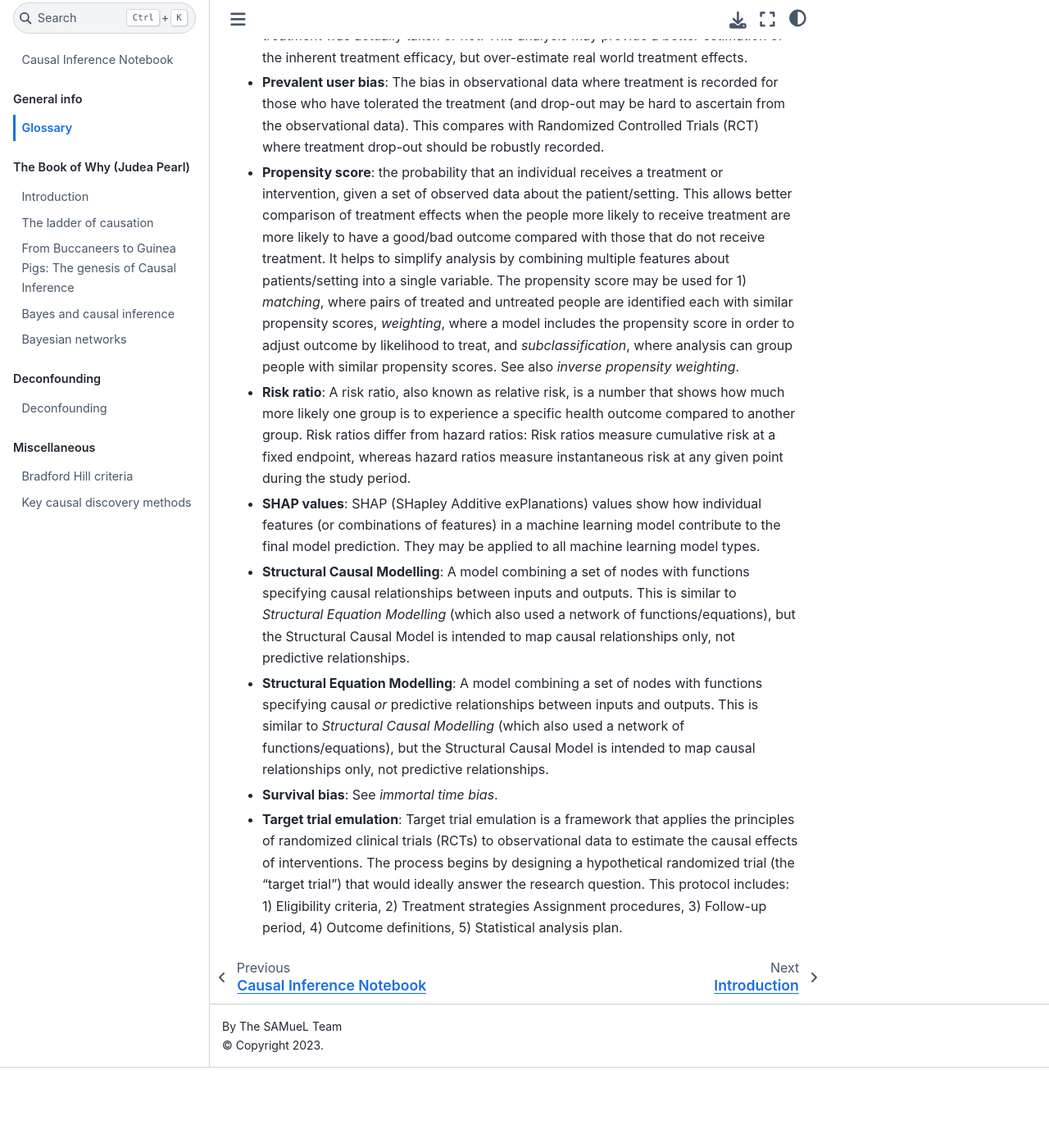
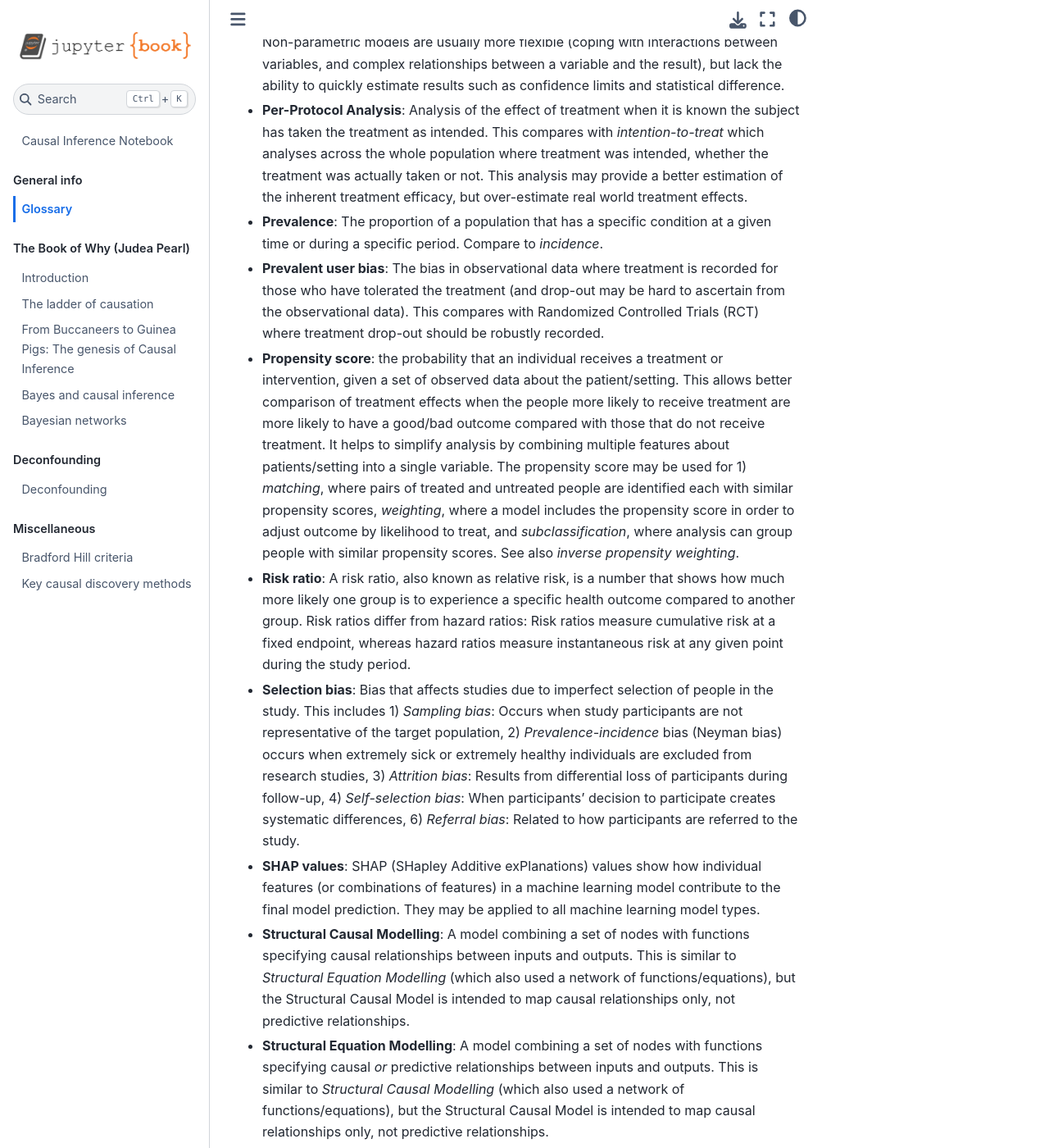
Before and after one commit to samuel-book/causal_inference_notebook, a Jupyter Book: the page built from glossary.md, in a window 1280 px wide and 1400 px high, scrolled down 5553 px. Shown: the whole window at 82% size. Built offline with Jupyter Book 1.0.4 settings and Sphinx 7.4.7 and the Sphinx Book theme 1.1.4, drawn with Linux system fonts in a browser that asks for light colours; pages that are not in the unit, such as notebooks, are missing from menus; before the commit the page ends 6855 px from its top, so only the background shows below that; some of the changed text lies outside the part shown.

Commit message:
Update glossary

```diff
--- a/glossary.md
+++ b/glossary.md
@@ -26,6 +26,8 @@
 * **Conditional Independence**: When two sets of variables (A and B) are independent given a third set (C), expressed as (A⊥⊥B∣C). For example sea drownings (A) and ice cream sales (B) may correlate, but the correlation disappears when weather (C) is controlled for.
 
 * **Confounder**: A confounder is a variable that affects both what you're testing (like a treatment) and what you're measuring (like an outcome), which can make it look like there's a relationship between them when there might not be one. Think of it like trying to figure out if yellow finger nails cause lung cancer - they are both caused by smoking, so appear related, but it is the smoking causing both (and so smoking needs to be measured and accounted for in order to avoid concluding that yellow finger nails cause lung cancer). An example of confounding is that multiple observational studies suggested HRT reduced cardiovascular risks, but these findings were overturned by a Randomized Control Trial. Subsequent re-analysis of observational data suggested one signficant confounder was that women who are less deprvived are more likely to take HRT and also have a lower baseline cardiovascular risk (the failure of the HRT observational study was also, in part, due to *Prevalent user bias* and *immortal time bias* because the observational studies included women who were already taking and tolerating HRT before the study began, and these women had a lower likelihood of cardiovascular problems at the start of follow-up). There was also *healthy user bias* where HRT was more likely to be chosen by otherwise healthy women.
+
+* **Confounding by indication**: Occurs when treatment choice is influenced by patient characteristics.
 
 * **Counterfactual**: The hypothetical outcome that would have occurred under a different treatment condition.
 
@@ -53,6 +55,10 @@
 
 * **Immortal time bias (survival bias)**: A bias that occurs in research studies when there is a period during which certain participants cannot experience the outcome being studied, creating an artificial survival advantage. Consider a study examining the effect of receiving tea and crumpets (T&C) on day 3 of intensive care unit (ICU) stay on patient survival: Group 1: Patients who received T&C on day 3, Group 2: Patients who did not receive T&C The first 3 days represent "immortal time" for Group 1 because these patients must have survived at least 3 days to receive T&C. This automatically makes Group 1 appear to have better survival rates since they couldn't have died before day 3, while Group 2 could have died at any time.
 
+* **Incidence**: Incidence is the number of new cases of a condition that develop in a population during a specified time period. Compare to *prevalence*.
+
+* **Information bias**: Errors or incompleteness in data collection that occur in one group more than another.
+
 * **Interaction**: Interaction in causal inference occurs when the joint effect of two exposures on an outcome differs from the sum of their individual effects.
 
 * **Interference**: Interference in causal inference occurs when one subject's treatment or exposure can affect the outcomes of other subjects. This phenomenon commonly arises in settings where social interactions influence outcomes. An example of interference is vaccination, where vaccination of one person affects others' infection risks. Or prioritisation of one patients treatment may affect the amount of time another patient waits for treatment.
@@ -75,11 +81,15 @@
 
 * **Per-Protocol Analysis**: Analysis of the effect of treatment when it is known the subject has taken the treatment as intended. This compares with *intention-to-treat* which analyses across the whole population where treatment was intended, whether the treatment was actually taken or not. This analysis may provide a better estimation of the inherent treatment efficacy, but over-estimate real world treatment effects.
 
+* **Prevalence**: The proportion of a population that has a specific condition at a given time or during a specific period. Compare to *incidence*.
+
 * **Prevalent user bias**: The bias in observational data where treatment is recorded for those who have tolerated the treatment (and drop-out may be hard to ascertain from the observational data). This compares with Randomized Controlled Trials (RCT) where treatment drop-out should be robustly recorded.
 
 * **Propensity score**: the probability that an individual receives a treatment or intervention, given a set of observed data about the patient/setting. This allows better comparison of treatment effects when the people more likely to receive treatment are more likely to have a good/bad outcome compared with those that do not receive treatment. It helps to simplify analysis by combining multiple features about patients/setting into a single variable. The propensity score may be used for 1) *matching*, where pairs of treated and untreated people are identified each with similar propensity scores, *weighting*, where a model includes the propensity score in order to adjust outcome by likelihood to treat, and *subclassification*, where analysis can group people with similar propensity scores. See also *inverse propensity weighting*.
 
 * **Risk ratio**: A risk ratio, also known as relative risk, is a number that shows how much more likely one group is to experience a specific health outcome compared to another group. Risk ratios differ from hazard ratios: Risk ratios measure cumulative risk at a fixed endpoint, whereas hazard ratios measure instantaneous risk at any given point during the study period.
+
+* **Selection bias**: Bias that affects studies due to imperfect selection of people in the study. This includes 1) *Sampling bias*: Occurs when study participants are not representative of the target population, 2) *Prevalence-incidence* bias (Neyman bias) occurs when extremely sick or extremely healthy individuals are excluded from research studies, 3) *Attrition bias*: Results from differential loss of participants during follow-up, 4) *Self-selection bias*: When participants' decision to participate creates systematic differences, 6) *Referral bias*: Related to how participants are referred to the study.
 
 * **SHAP values**: SHAP (SHapley Additive exPlanations) values show how individual features (or combinations of features) in a machine learning model contribute to the final model prediction. They may be applied to all machine learning model types.
 
```
Also changed, not shown: other parts of glossary.md (+1 -1 lines).
